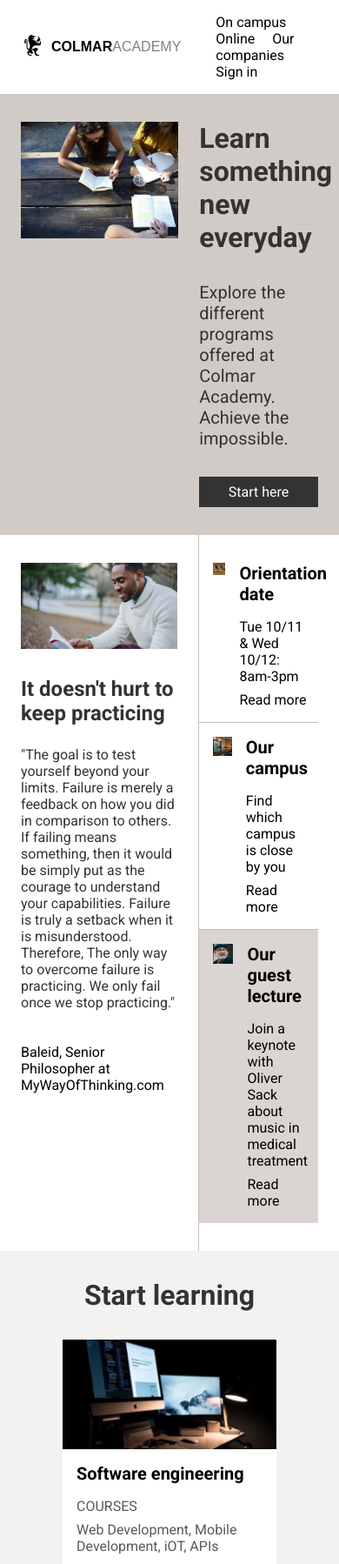
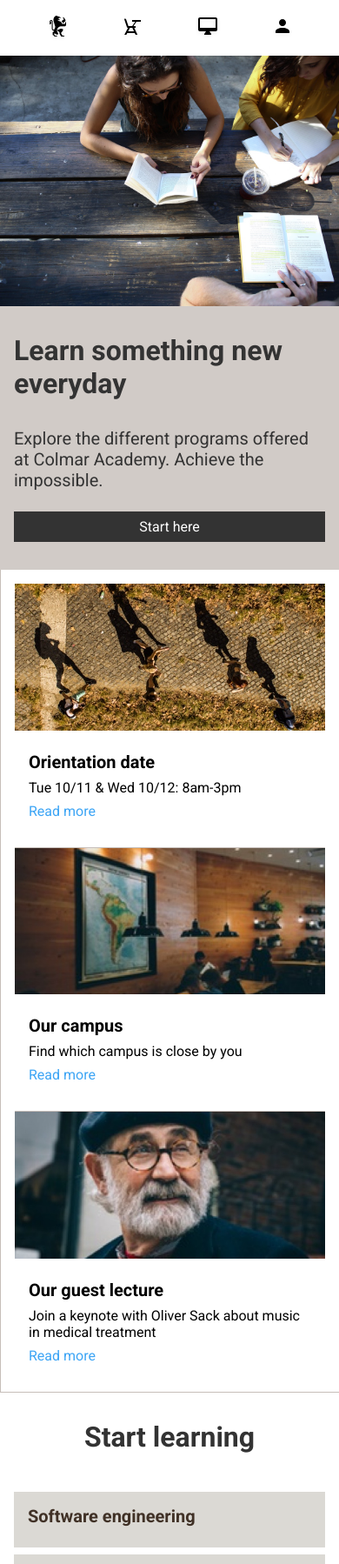
Before and after one commit to N-PolarStar/Colmar_Academy, a plain HTML site: page index.html in a window 390 px wide. Shown: the top 1798 px of the page at 87% size. Drawn offline with Linux system fonts and the light colour scheme; a web font is replaced by a local one.

Commit message:
Mobile verison is complete. Favicon is uploaded.

```diff
--- a/index.html
+++ b/index.html
@@ -3,6 +3,7 @@
 <head>
     <meta charset="UTF-8">
     <meta name="viewport" content="width=device-width, initial-scale=1.0">
+    <link rel="icon" href="resources/images/favicon.ico" type="image/x-icon">
     <link href="resources/css/style.css" type="text/css" rel="stylesheet">
     <link href="resources/css/reset.css" type="text/css" rel="stylesheet">
     <link rel="preconnect" href="https://fonts.googleapis.com">
@@ -27,12 +28,20 @@
                 </ul>
             </nav>
         </div>
+        <div class="mobile">
+            <ul>
+                <li><img src="resources/images/ic-logo.svg"></li>
+                <li><img src="resources/images/ic-on-campus.svg"></li>
+                <li><img src="resources/images/ic-online.svg"></li>
+                <li><img src="resources/images/ic-login.svg"></li>
+            </ul>
+        </div>
     </header>
 
 <!--Banner #1-->
     <section class="ban1 flex">
         <div class="main-content media-container">
-            <img class="desktop" src="resources/images/banner.jpg">
+            <img src="resources/images/banner.jpg">
         </div>
         <div class="side-content">
             <h3>Learn something new everyday</h3>
@@ -44,7 +53,7 @@
     <section class="ban2 flex">
         <div class="main-content">
             <div class="media-container">
-                <img class="desktop" src="resources/images/information-main.jpg">
+                <img src="resources/images/information-main.jpg">
             </div>
             <h3>It doesn't hurt to keep practicing</h3>
             <p class="quote">"The goal is to test yourself beyond your limits. Failure is merely a feedback on how you did in comparison to others.
@@ -60,7 +69,7 @@
         <div class="side-content">
             <div class="sub-side-box">
                 <div class="media-container">
-                    <img class="desktop" src="resources/images/information-orientation.jpg">
+                    <img class="desktop" src="resources/images/information-orientation.jpg"><img class="mobile" src="resources/images/information-orientation-mobile.jpg">
                 </div>
                 <div class="text-container">
                     <p class="subhead">Orientation date</p>
@@ -70,7 +79,7 @@
             </div>
             <div class="sub-side-box">
                 <div class="media-container">
-                    <img class="desktop" src="resources/images/information-campus.jpg">
+                    <img class="desktop" src="resources/images/information-campus.jpg"><img class="mobile" src="resources/images/information-campus-mobile.jpg">
                 </div>
                 <div class="text-container">
                     <p class="subhead">Our campus</p>
@@ -80,7 +89,7 @@
             </div>
             <div class="sub-side-box">
                 <div class="media-container">
-                    <img class="desktop" src="resources/images/information-guest-lecture.jpg">
+                    <img class="desktop" src="resources/images/information-guest-lecture.jpg"><img class="mobile" src="resources/images/information-guest-lecture-mobile.jpg">
                 </div>
                 <div class="text-container">
                     <p class="subhead">Our guest lecture</p>
--- a/resources/css/style.css
+++ b/resources/css/style.css
@@ -68,8 +68,6 @@ p {
 image-box {
     display: flex;
 }
-/* Banner No.2 */
-
 /* header */
 
 header {
@@ -102,8 +100,36 @@ header span {
 strong#black {
     color: hsla(0, 0%, 0%, 1)
 }
-a {
+nav a {
     text-decoration: none;
+}
+header div.mobile {
+    display: none;
+}
+/*media query*/
+@media only screen and (max-width: 760px) {
+    header div.desktop {
+        display: none;
+    }
+    header div.mobile {
+        display: block;
+        width: 100%;
+    }
+    header .mobile ul {
+        display: flex;
+        justify-content: space-around;
+        align-items: center;
+        padding: 0;
+    }
+    header .mobile li {
+        padding: 0;
+        overflow: hidden;
+    }
+    header .mobile li img {
+        display: block;
+        height: auto;
+        width: 100%;
+    }
 }
 
 /* banner no.1 */
@@ -138,7 +164,27 @@ a.button:hover {
     text-align: center;
     padding: 0.5rem 0;
 }
-
+/* media query*/
+@media only screen and (max-width: 770px) {
+    section.ban1 {
+        flex-direction: column;
+        padding: 0;
+    }
+    section.ban1 .main-content {
+        width: 100%;
+        padding: 0;
+    }
+    section.ban1 img {
+        height: auto;
+    }
+    section.ban1 .side-content {
+        width: auto;
+        padding: 2rem 1rem;
+    }
+    section.ban1 .side-content p.subhead {
+        padding-bottom: 1.5rem;
+    }
+}
 
 /* banner No.2 */
 .ban2 h3 {
@@ -176,6 +222,54 @@ a.button:hover {
 .sub-side-box p {
     padding-bottom: 0.5rem;
 }
+.text-container a {
+    color: hsla( 206, 90%, 60%, 1)
+}
+.sub-side-box .mobile {
+    display: none;
+  }
+
+/*media query banner 2*/
+@media only screen and (max-width: 800px) {
+    section.ban2 {
+        padding: 0;
+    }
+    section.ban2 div.main-content {
+        display: none;
+    }
+    section.ban2 div.side-content {
+        width: 100%;
+        padding: 1rem 1rem 0 1rem;
+        border-bottom: 1px solid hsla(25, 10%, 75%, 1);
+    }
+    section.ban2 div.side-content img.desktop {
+        display: none;
+    }
+    section.ban2 div.side-content .media-container {
+        width: 100%;
+        padding-bottom: 1.5rem;
+    }
+    section.ban2 div.side-content .text-container {
+        width: auto;
+        padding: 0 1rem 0 1rem;
+    }
+    section.ban2 div.side-content img.mobile {
+        display: block;
+        height: auto;
+    }
+    section.ban2 div.side-content .sub-side-box {
+        flex-direction: column;
+        padding: 0 0 2rem 0;
+    }
+    section.ban2 .sub-side-box:last-child {
+        border-bottom: none;
+        background-color: hsla(0, 0%, 100%, 1);
+    }
+    section.ban2 .sub-side-box p {
+        padding-bottom: 0.5rem;
+    }
+
+}
 /* Learning ban3 */
 section.ban3 {
     background-color: hsla(25, 10%, 90%, 0.5);
@@ -211,6 +305,29 @@ p.subhead {
     padding-bottom: 0.5rem;
     color: hsla(25, 0%, 35%, 1);
 }
+/*media query*/
+@media only screen and (max-width: 770px) {
+    body section.ban3 {
+        background-color: inherit;
+    }
+    section.ban3 div.courses {
+        flex-direction: column;
+        padding: 1rem;
+        border-bottom: 1px solid hsla(25, 10%, 75%, 1);
+    }
+    section.ban3 div.courses .box {
+        margin: .25rem 0;
+        background-color: hsla(42, 10%, 81%, 0.8);
+    }
+section.ban3 p.subhead {
+    padding-bottom: 0.5rem;
+    color: hsla(25, 25%, 20%, 1);
+}
+    section.ban3 .media-container, section.ban3 p.faded {
+        display: none;
+    }
+
+}
 /* Thesis ban4 */
 .title.ban4 h3{
     padding-bottom: 0;
@@ -228,6 +345,25 @@ p.subhead {
 }
 .main-content p.quote {
    color: hsla(0, 0%, 20%, 1);
+}
+/*media query*/
+@media only screen and (max-width: 770px) {
+    section.ban4.flex {
+        padding: 0;
+    }
+    section.ban4 .media-container {
+        width: 100%;
+    }
+    section.ban4 .media-container video{
+
+    }
+    section.ban4 .main-content {
+        width: 100%;
+        padding: 1rem 0 1.5rem 0;
+    }
+    section.ban4 .main-content h3, section.ban4 .main-content p.quote, section.ban4 .side-content {
+        display: none;
+    }
 }
 /* footer*/
 footer {
@@ -247,3 +383,16 @@ footer ul li:last-child {
 footer p {
     font-size: small;
 }
+
+/*media query*/
+
+@media only screen and (max-width: 600px) {
+    footer {
+        border-top: none;
+        padding: 1rem;
+    }
+    footer ul li {
+        display: none;
+    }
+
+}
```
Also changed, not shown: resources/images/favicon.ico (added).
